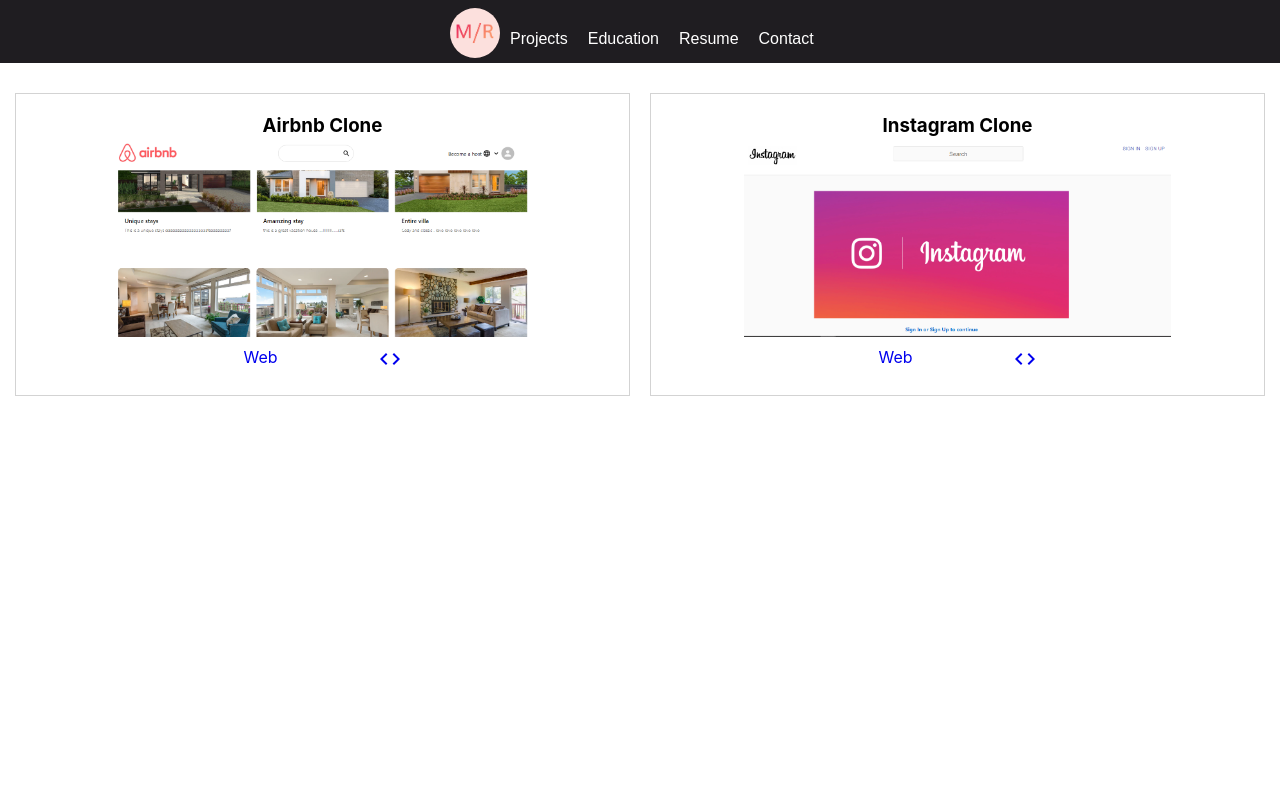
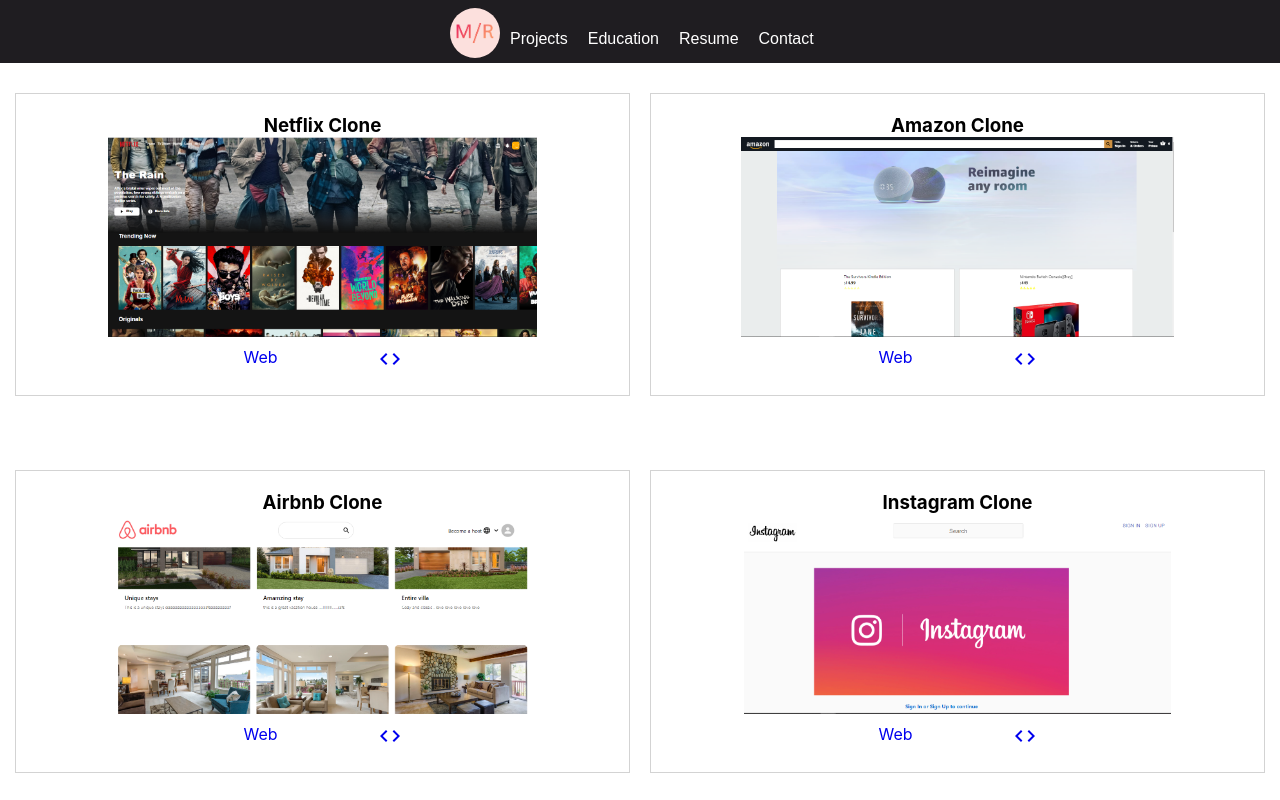
Before and after one commit to maryroselegaspi/maryProfile, a React (Create React App) app in the folder maryprofile/: page /project in a window 1280 px wide. Built offline with nearby package versions, Linux system fonts and the light colour scheme.

Commit message:
Update Project.js

```diff
--- a/maryprofile/src/Project.js
+++ b/maryprofile/src/Project.js
@@ -37,6 +37,20 @@
     <div className="project">
       <div className="project__1">
         <h2>Personal Projects</h2>
+        <div className="project__row">
+          <Row
+            title={project[0].title}
+            imageUrl={project[0].imageUrl}
+            web={project[0].web}
+            github={project[0].github}
+          />
+          <Row
+            title={project[1].title}
+            imageUrl={project[1].imageUrl}
+            web={project[1].web}
+            github={project[1].github}
+          />
+        </div>
       </div>
 
       <div className="project__row">
```
